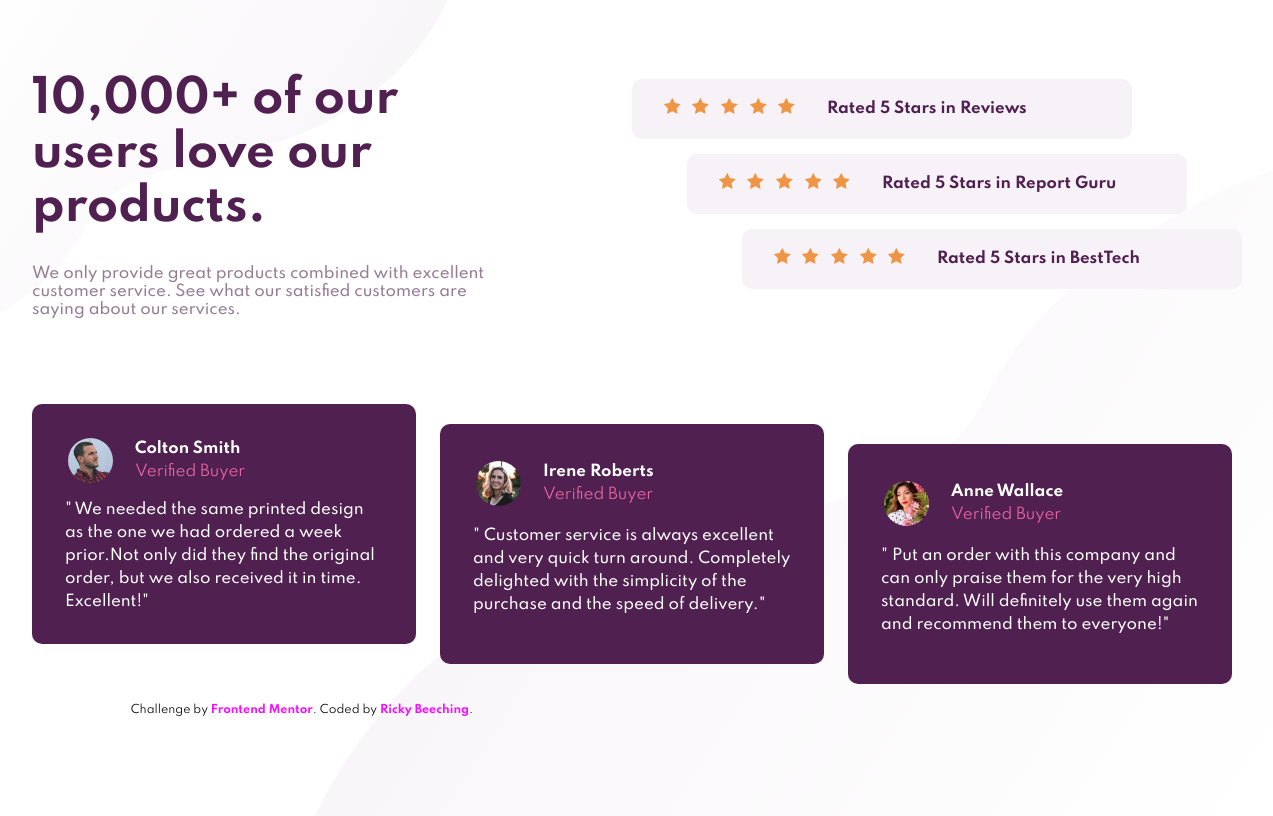
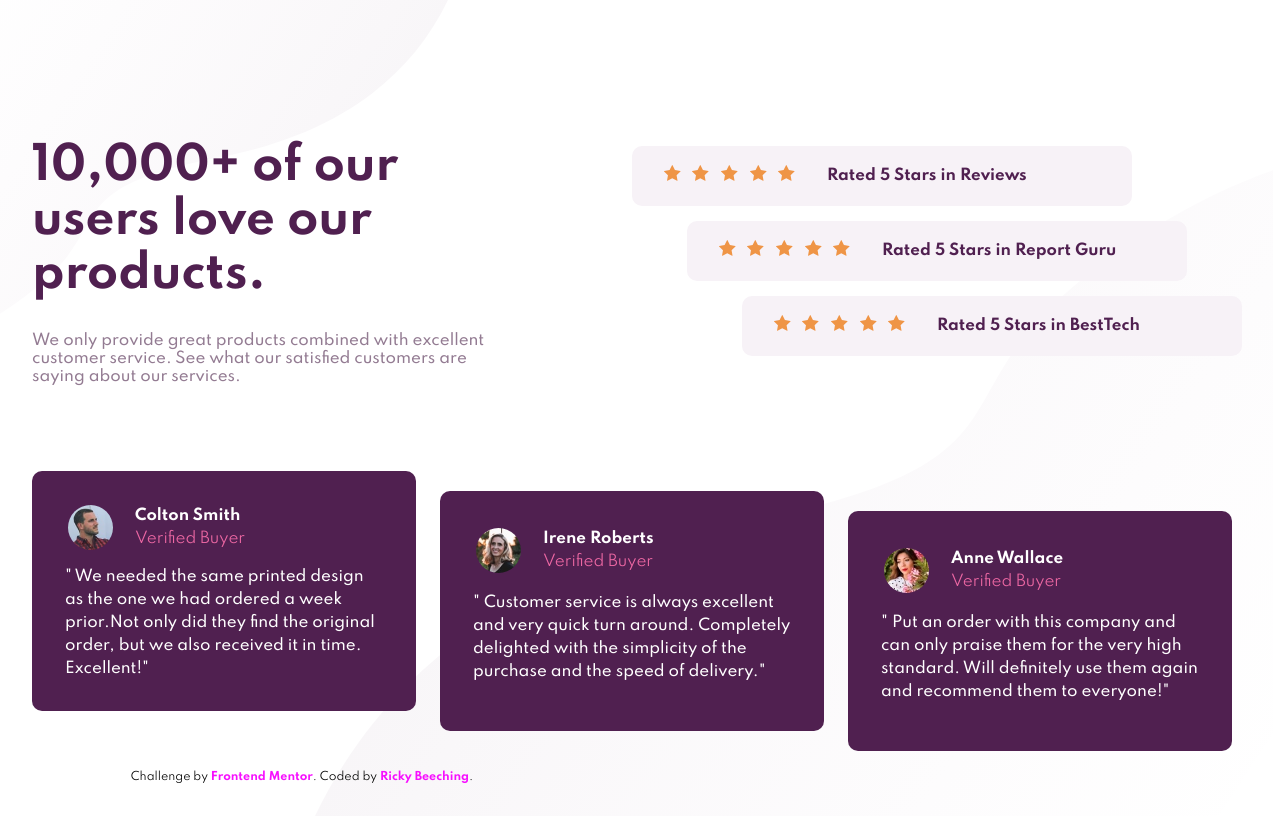
Before and after one commit to riqydev/Social-Proof-Section, a plain HTML site: page index.html in a window 1536 px wide. Shown: the whole page, without its empty margins (136-1409 px from the left). Drawn offline with Linux system fonts and the light colour scheme.

Commit message:
adjusted padding on title

```diff
--- a/styles/styles.scss
+++ b/styles/styles.scss
@@ -134,12 +134,11 @@ main {
         "title stars"
         "reviews reviews";
         gap:0;
-        // row-gap:70px;
-
     }
 
     .title{
         width:460px;
+        padding-top:102px;
         margin:auto;
         margin-right:140px;
         margin-bottom:0;
```
Also changed, not shown: styles/styles.css, 1 other file.
